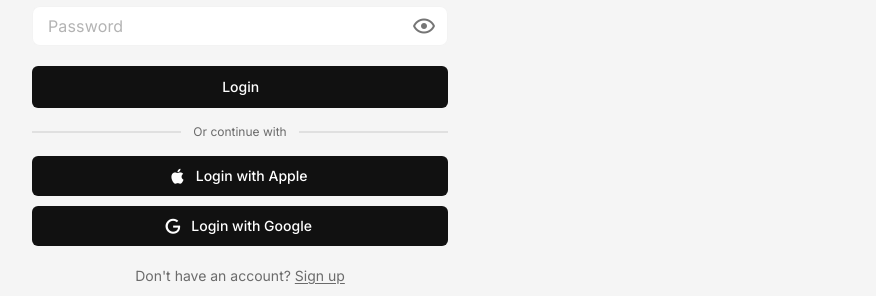
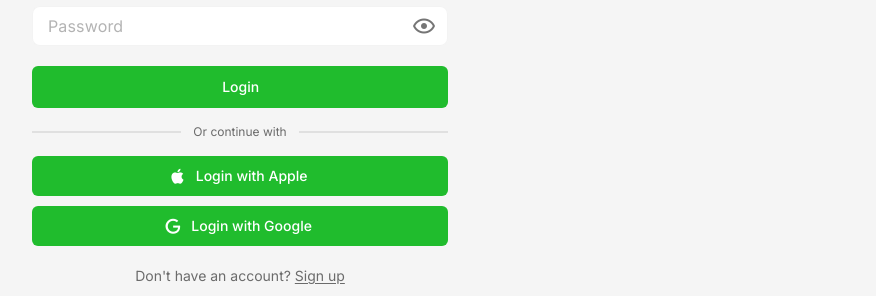
Before and after one commit to KLesiu/LGYM-APP-PAGE, a Vue app: page /login in a window 1280 px wide. Shown: the part 457-753 px from the top of the page, without its empty margins (400-1276 px from the left). Built offline with nearby package versions, Linux system fonts and the light colour scheme; no server answers.

Commit message:
Add unified design token system and Vuetify global defaults
Ultraworked with [Sisyphus](https://github.com/code-yeongyu/oh-my-openagent)

Co-authored-by: Sisyphus <clio-agent@sisyphuslabs.ai>

```diff
--- a/src/main.ts
+++ b/src/main.ts
@@ -1,5 +1,4 @@
 import { createApp } from "vue";
-import "@mdi/font/css/materialdesignicons.css";
 import "./styles/tailwind.css";
 import App from "./App.vue";
 import { getAuthToken } from "./composables/useAuthSession";
--- a/src/plugins/vuetify.ts
+++ b/src/plugins/vuetify.ts
@@ -1,52 +1,134 @@
-import 'vuetify/styles'
+import "@mdi/font/css/materialdesignicons.css";
+import "vuetify/styles";
 
-import { createVuetify } from 'vuetify'
-import * as components from 'vuetify/components'
-import * as directives from 'vuetify/directives'
+import { createVuetify } from "vuetify";
+import * as components from "vuetify/components";
+import * as directives from "vuetify/directives";
 
 export const vuetify = createVuetify({
   components,
   directives,
   icons: {
-    defaultSet: 'mdi',
+    defaultSet: "mdi",
   },
   theme: {
-    defaultTheme: 'light',
+    defaultTheme: "light",
     themes: {
       light: {
         dark: false,
         colors: {
-          background: '#F5F5F5',
-          surface: '#FFFFFF',
-          primary: '#111111',
-          secondary: '#6B6B6B',
-          error: '#B3261E',
-          info: '#0288D1',
-          success: '#2E7D32',
-          warning: '#ED6C02',
-          outline: '#E0E0E0',
-          'on-primary': '#FFFFFF',
-          'on-surface': '#1A1A1A',
-          'on-background': '#1A1A1A',
+          background: "#F5F5F5",
+          surface: "#FFFFFF",
+          primary: "#20BC2D",
+          secondary: "#6B6B6B",
+          error: "#E53935",
+          info: "#0288D1",
+          success: "#2E7D32",
+          warning: "#ED6C02",
+          outline: "#E0E0E0",
+          "on-primary": "#FFFFFF",
+          "on-surface": "#1A1A1A",
+          "on-background": "#1A1A1A",
         },
       },
       dark: {
         dark: true,
         colors: {
-          background: '#0E1116',
-          surface: '#171B22',
-          primary: '#E8EAED',
-          secondary: '#A3AAB8',
-          error: '#F2B8B5',
-          info: '#8CCFFF',
-          success: '#8FD8A7',
-          warning: '#F8C58C',
-          outline: '#323947',
-          'on-primary': '#111111',
-          'on-surface': '#F3F4F6',
-          'on-background': '#F3F4F6',
+          background: "#0A0A0A",
+          surface: "#141414",
+          primary: "#20BC2D",
+          secondary: "#A3AAB8",
+          error: "#F2B8B5",
+          info: "#8CCFFF",
+          success: "#8FD8A7",
+          warning: "#F8C58C",
+          outline: "#2A2A2A",
+          "on-primary": "#FFFFFF",
+          "on-surface": "#E8E6E6",
+          "on-background": "#E8E6E6",
         },
       },
     },
   },
-})
+  defaults: {
+    VBtn: {
+      variant: "flat",
+      rounded: "xl",
+      class: "font-semibold normal-case tracking-normal",
+    },
+    VTextField: {
+      variant: "outlined",
+      density: "comfortable",
+      rounded: "xl",
+      hideDetails: "auto",
+      baseColor: "outline",
+      color: "primary",
+      bgColor: "surface",
+    },
+    VTextarea: {
+      variant: "outlined",
+      density: "comfortable",
+      rounded: "xl",
+      hideDetails: "auto",
+      baseColor: "outline",
+      color: "primary",
+      bgColor: "surface",
+    },
+    VSelect: {
+      variant: "outlined",
+      density: "comfortable",
+      rounded: "xl",
+      hideDetails: "auto",
+      baseColor: "outline",
+      color: "primary",
+      bgColor: "surface",
+    },
+    VAutocomplete: {
+      variant: "outlined",
+      density: "comfortable",
+      rounded: "xl",
+      hideDetails: "auto",
+      baseColor: "outline",
+      color: "primary",
+      bgColor: "surface",
+    },
+    VCheckbox: {
+      color: "primary",
+      hideDetails: "auto",
+    },
+    VRadio: {
+      color: "primary",
+    },
+    VSwitch: {
+      color: "primary",
+      hideDetails: true,
+      inset: true,
+    },
+    VChip: {
+      variant: "tonal",
+      rounded: "lg",
+    },
+    VCard: {
+      rounded: "xl",
+    },
+    VAlert: {
+      variant: "tonal",
+      density: "comfortable",
+      border: "start",
+      rounded: "xl",
+    },
+    VTab: {
+      rounded: "xl",
+      class: "normal-case tracking-normal font-semibold",
+    },
+    VDialog: {
+      maxWidth: 560,
+    },
+    VList: {
+      density: "comfortable",
+    },
+    VProgressLinear: {
+      color: "primary",
+    },
+  },
+});
```
Also changed, not shown: src/styles/tailwind.css.
